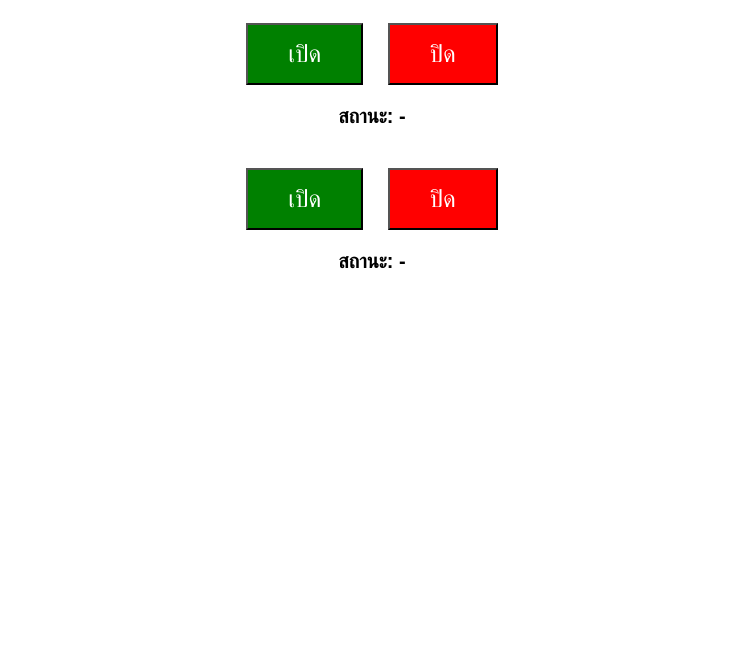
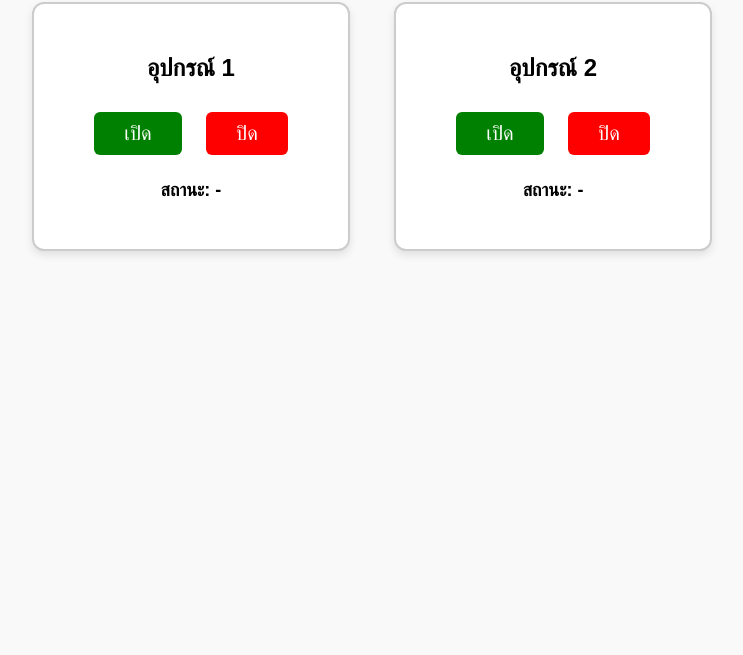
Before and after one commit to ohm05/myG4loT, a plain HTML site: page index.html in a window 1280 px wide. Shown: the part 145-800 px from the top of the page, without its empty margins (268-1011 px from the left). Drawn offline with Linux system fonts and the light colour scheme.

Commit message:
Update index.html

```diff
--- a/index.html
+++ b/index.html
@@ -9,30 +9,53 @@
     body {
       font-family: Arial, sans-serif;
       text-align: center;
-      margin-top: 100px;
+      margin-top: 50px;
+      background-color: #f9f9f9;
     }
+
+    h1 {
+      margin-bottom: 40px;
+    }
+
+    .device-box {
+      display: inline-block;
+      border: 2px solid #ccc;
+      border-radius: 12px;
+      padding: 30px 50px;
+      margin: 20px;
+      background-color: white;
+      box-shadow: 0 4px 8px rgba(0, 0, 0, 0.1);
+    }
+
     button {
-      font-size: 24px;
-      padding: 15px 40px;
+      font-size: 20px;
+      padding: 10px 30px;
       margin: 10px;
       cursor: pointer;
+      border: none;
+      border-radius: 6px;
     }
+
     .on {
       background-color: green;
       color: white;
     }
+
     .off {
       background-color: red;
       color: white;
     }
+
     .status-text {
-      font-size: 20px;
+      font-size: 18px;
       font-weight: bold;
-      margin-top: 10px;
+      margin-top: 15px;
     }
+
     .green {
       color: green;
     }
+
     .red {
       color: red;
     }
@@ -43,14 +66,16 @@
   <h1>ควบคุมสถานะอุปกรณ์</h1>
 
   <!-- อุปกรณ์ 1 -->
-  <div style="margin-bottom: 30px;">
+  <div class="device-box">
+    <h2>อุปกรณ์ 1</h2>
     <button class="on" onclick="setStatus(1)">เปิด</button>
     <button class="off" onclick="setStatus(0)">ปิด</button>
     <p id="status1" class="status-text">สถานะ: -</p>
   </div>
 
   <!-- อุปกรณ์ 2 -->
-  <div>
+  <div class="device-box">
+    <h2>อุปกรณ์ 2</h2>
     <button class="on" onclick="setStatus2(1)">เปิด</button>
     <button class="off" onclick="setStatus2(0)">ปิด</button>
     <p id="status2" class="status-text">สถานะ: -</p>
```
